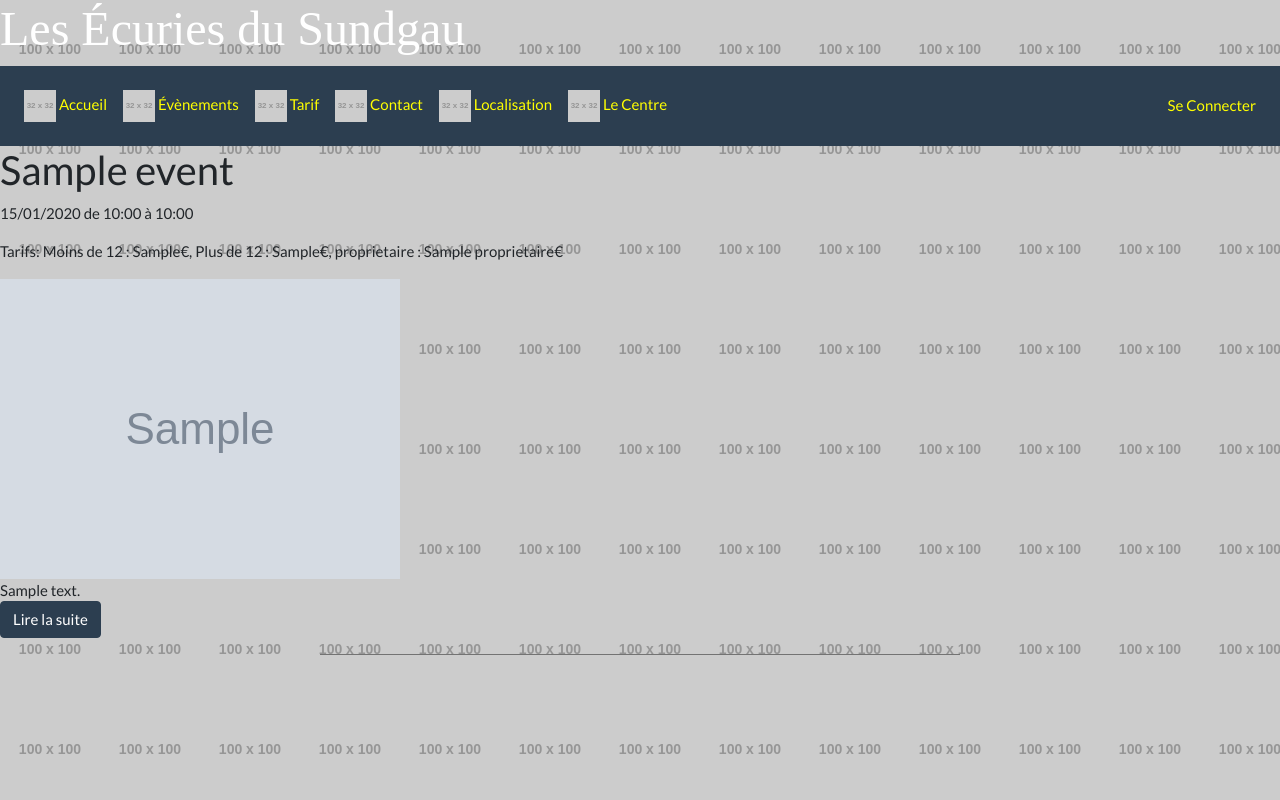
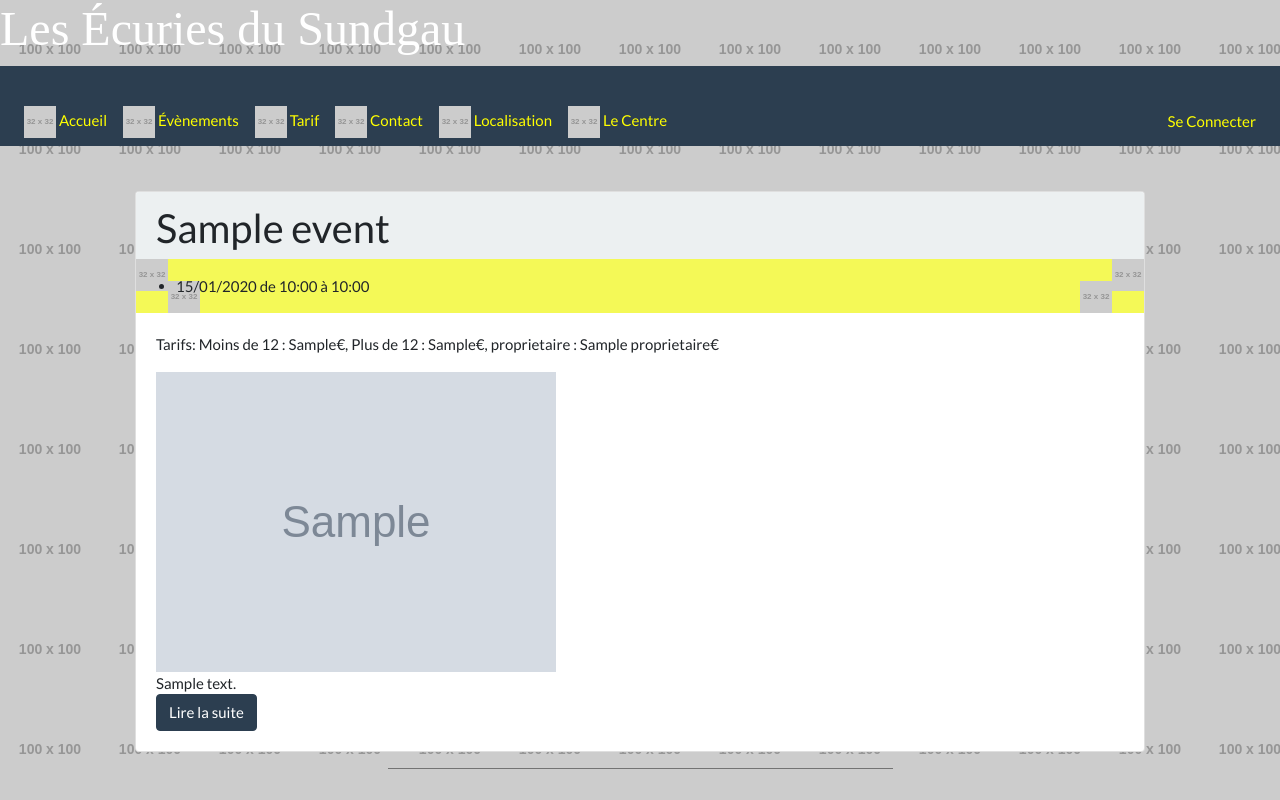
Before and after one commit to Fabian68/les_ecuries_du_sundgau, a Symfony app: template templates/events.html.twig in a window 1280 px wide. Run offline with Twig, Linux system fonts and the light colour scheme; the template is opened without the code that fills it: most values are stand-ins (such as "Sample title", 1, 10 or a date in 2020); grey boxes marked "Sample" are stand-in pictures; grey boxes labelled with a size stand in for pictures from a placeholder-image service; some libraries are stand-ins or nearby versions.

Commit message:
présentation de la page évènement arrangée avec le bootstrapper et le css custom + ajouts de ressources

```diff
--- a/src/DataFixtures/EventFixtures.php
+++ b/src/DataFixtures/EventFixtures.php
@@ -44,7 +44,7 @@ class EventFixtures extends Fixture
                 $maintenant->add(new \DateInterval('P'.$compteurJour.'D'));
                 $datesEvenements=new DatesEvenements();
                 $datesEvenements->setDateDebut($maintenant);
-                $maintenant->add(new \DateInterval('PT6h'));
+                $maintenant->add(new \DateInterval('PT06H'));
                 $datesEvenements->setDateFin($maintenant);
                 $event->addDate($datesEvenements);
                 $compteurJour++;
--- a/templates/base.html.twig
+++ b/templates/base.html.twig
@@ -41,6 +41,30 @@
                 float: right;
                 width: 65%;
             }
+        }
+        .events-layout{
+            padding-top: 3em;
+            padding-left: 9em;
+            padding-right: 9em;
+        }
+        .bg-event-date{
+            background-color: #f4f957 !important;
+        }
+        .corner-top-left{
+            float: left;
+        }
+        .corner-bottom-left{
+            float: left;
+        }
+        .corner-bottom-right{
+            float: right;
+        }
+        .corner-top-right{
+            float: right;
+        }
+        ul{
+            margin-top: 1rem !important;
+            margin-bottom: -1rem !important;
         }
         </style>
 
--- a/templates/events.html.twig
+++ b/templates/events.html.twig
@@ -2,28 +2,32 @@
 
 {% block body %}
 
-<section class="evenements">
+<section class="events-layout">
 
     {% for event in events %}
-        <event>
-            <h2>{{ event.titre }}</h2>
-            <div class="date">
-            <p>
+        <event class="card mb-3">
+            <h2 class="card-header bg-light">{{ event.titre }}</h2>
+            <div class="card-subtitle bg-event-date">
+            <img class="corner-top-left" src="http://placehold.it/32x32">
+            <img class="corner-top-right" src="http://placehold.it/32x32">
+                <ul class="event-date-layout">
                 {% for date in event.dates %}
-                    {{ date.dateDebut | date('d/m/Y') }} de {{ date.dateDebut | date('H:i') }} à {{ date.dateFin | date('H:i') }}</br>
+                    <li>{{ date.dateDebut | date('d/m/Y') }} de {{ date.dateDebut | date('H:i') }} à {{ date.dateFin | date('H:i') }}</li>
                 {% endfor %}
-            </p>
+                </ul>
+            <img class="corner-bottom-left" src="http://placehold.it/32x32">
+            <img class="corner-bottom-right" src="http://placehold.it/32x32">
             </div>
-            <div class="content">
+            <div class="card-body">
                 <p>Tarifs:  Moins de 12 : {{ event.tarifMoinsDe12 }}€,  Plus de 12 :  {{ event.plusDe12 }}€,  proprietaire :  {{ event.proprietaire }}€</p>
                 <img src="{{ event.image }}" alt="">
                 </br>
                 {{ event.texte }}
                 </br>
                 <a href="{{ path('event', {'id': event.id}) }}" class="btn btn-primary">Lire la suite</a>
-                <HR width="50%" size="10" noshade />
             </div>
         </event>
+        <HR width="50%" size="10" noshade />
     {% endfor %}
 
 </section>
```
Also changed, not shown: templates/resources/corner_bottom_left.png (added), templates/resources/corner_bottom_right.png (added), templates/resources/corner_top_left.png (added), templates/resources/corner_top_right.png (added), templates/resources/fond.jpg (renamed from templates/fond.jpg), templates/resources/fond.png (renamed from templates/fond.png), templates/resources/home.png (renamed from templates/home.png), templates/resources/notifs.png (renamed from templates/notifs.png), templates/resources/plus.png (renamed from templates/plus.png), templates/resources/tarifs.png (renamed from templates/tarifs.png).
